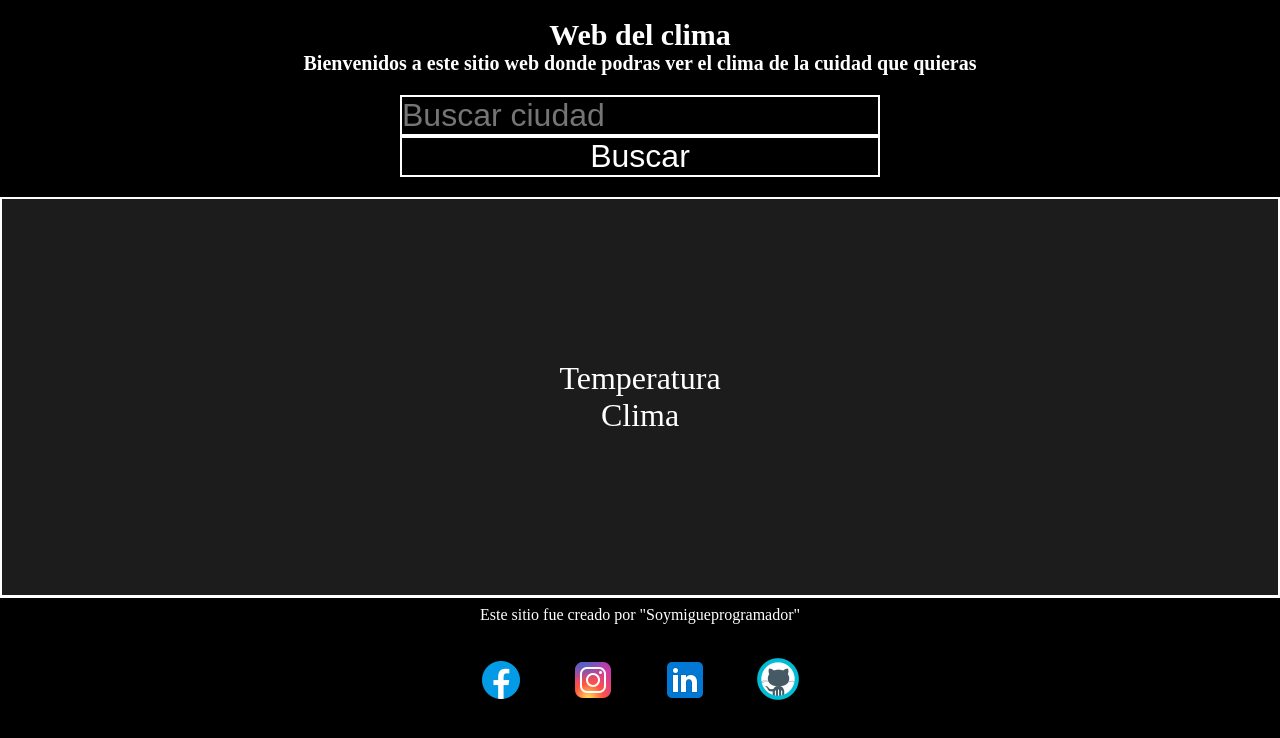
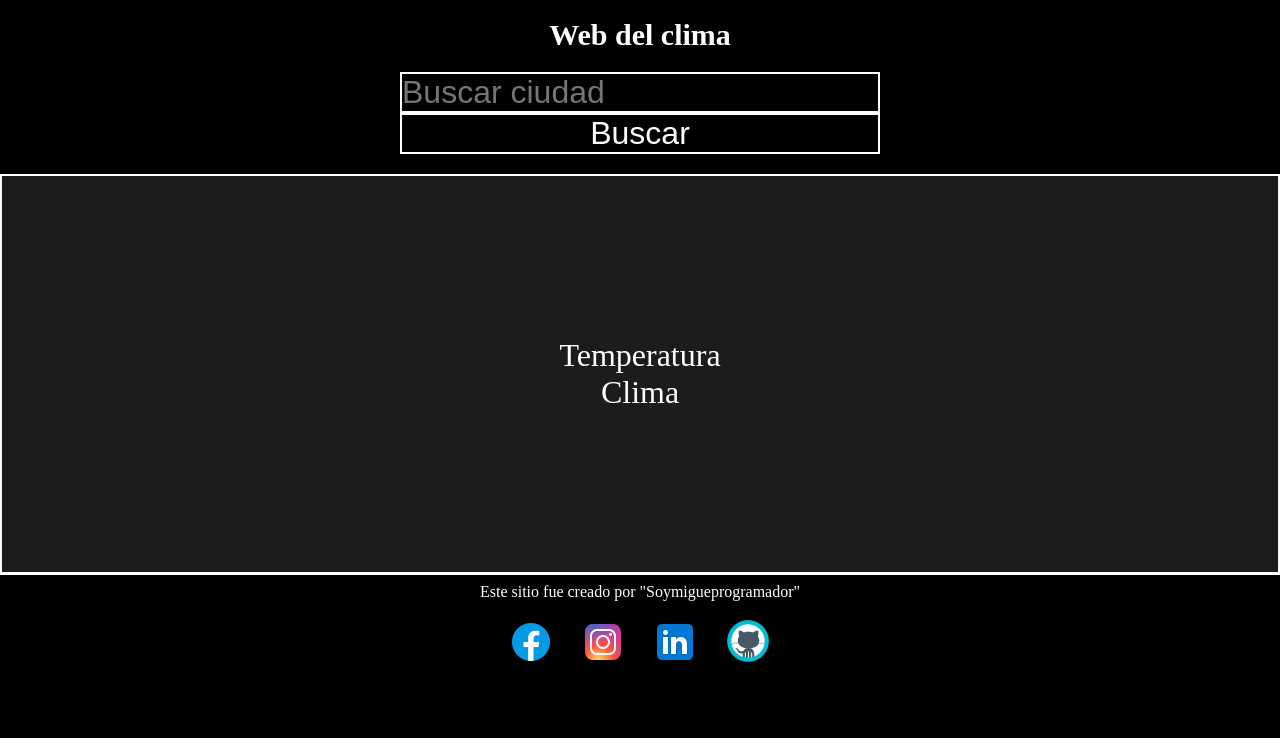
Before and after one commit to Soymigueprogramador/web-del-clima, a plain HTML site: page index.html in a window 1280 px wide. Drawn offline with Linux system fonts and the light colour scheme.

Commit message:
mas cambios al repo

```diff
--- a/css/style.css
+++ b/css/style.css
@@ -85,7 +85,7 @@ ul, li, a {
     list-style-type: none;
     display: inline-block;
     flex-direction: column;
-    margin: 10px;
+    margin: 5px;
 }
 .iconos-footer {
     width: 48px;
--- a/index.html
+++ b/index.html
@@ -12,10 +12,6 @@
     <main>
       <section>
         <h1>Web del clima</h1>
-        <h2>
-          Bienvenidos a este sitio web donde podras ver el clima de la cuidad
-          que quieras
-        </h2>
       </section>
       <section>
         <div class="cajamayor">
```
